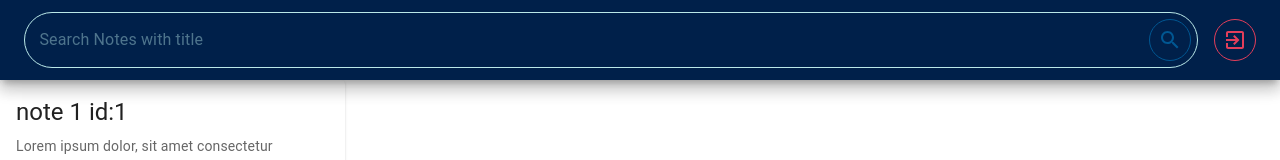
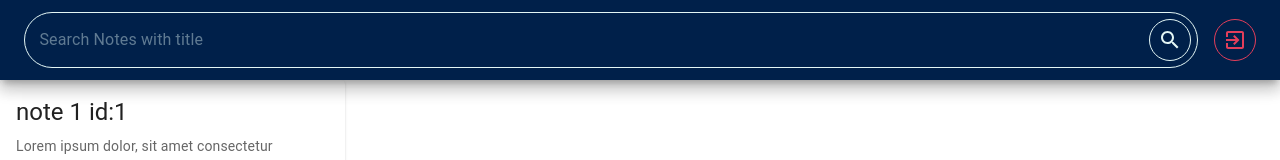
Before and after one commit to Folareen/sleek-notes, a React (Create React App) app: page / in a window 1280 px wide. Shown: the top 160 px of the page. Built offline with nearby package versions, Linux system fonts and the light colour scheme.

Commit message:
adjusted app bar

```diff
--- a/src/pages/NotesPreview.jsx
+++ b/src/pages/NotesPreview.jsx
@@ -10,17 +10,18 @@ export default class NotesPreview extends Component {
   render() {
     return (
     <Box >
-        <AppBar position="sticky" sx={{color:'info.main', py: 1}} elevation={10}>
+        <AppBar position="sticky" sx={{color:'light.main', py: 1}} elevation={10}>
             <Toolbar sx={{display: 'flex', justifyContent:'space-between'}} >
 
-                <Box sx={{flex: 1, border:1,borderRadius: 10, display:'flex', color: 'info.main', p: 0.8}}>
+                <Box sx={{flex: 1, border:1,borderRadius: 10, display:'flex', color: 'light.main', p: 0.8}}>
                     <InputBase
-                        sx={{ flex: 1, color:'info.main', px:1}}
+                        sx={{ flex: 1, color:'light.main', px:1, }}
                         placeholder="Search Notes with title"
                         inputProps={{ 'aria-label': 'search note' }}
+                        type='search'
                     />
 
-                    <IconButton type="button" sx={{border: 1, color: 'secondary.main' }} aria-label="search">
+                    <IconButton type="button" sx={{border: 1, color: 'light.main', borderColor: 'light.main' }} aria-label="search">
                         <SearchIcon />
                     </IconButton>
                 </Box>
```
